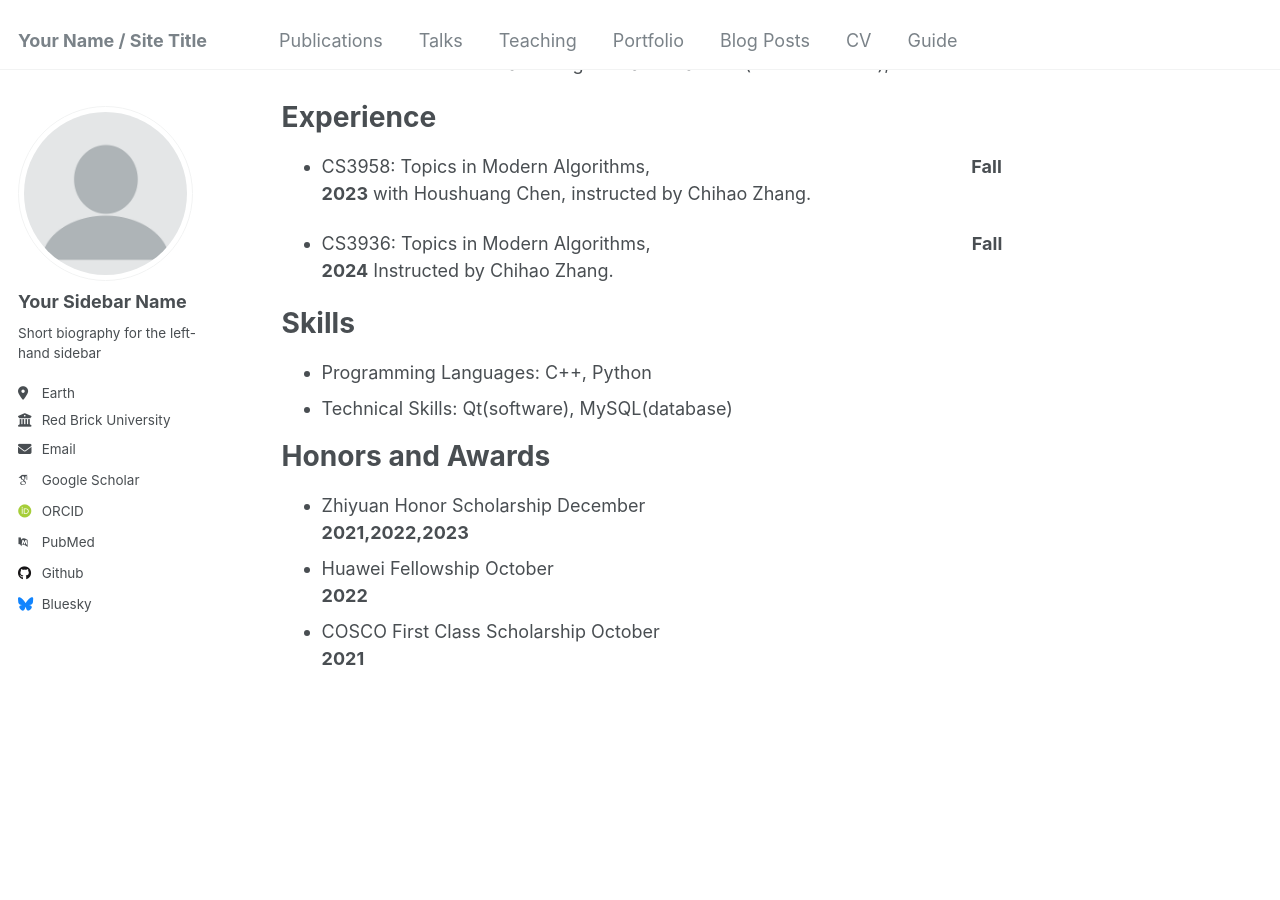
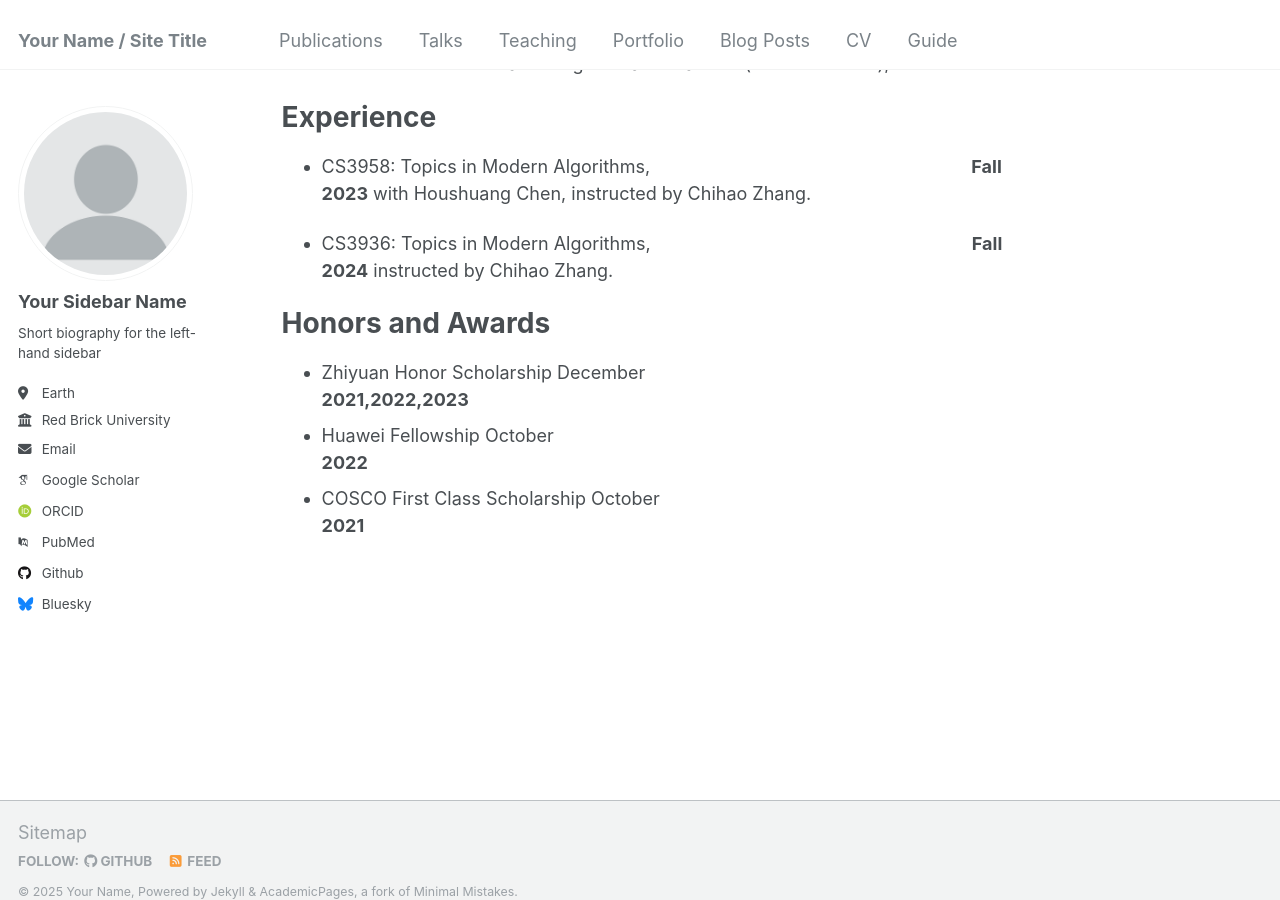
Before and after one commit to AlchemistYe/alchemistye.github.io, a Jekyll site: the page built from _pages/about.md, in a window 1280 px wide and 900 px high, scrolled down 804 px. Built offline with Jekyll 4.4.1, drawn with Linux system fonts in a browser that asks for light colours; some web fonts are replaced.

Commit message:
Update about.md

```diff
--- a/_pages/about.md
+++ b/_pages/about.md
@@ -39,12 +39,8 @@ Experience
     with Houshuang Chen, instructed by Chihao Zhang.
 
 * CS3936: Topics in Modern Algorithms, &emsp;&emsp;&emsp;&emsp;&emsp;&emsp;&emsp;&emsp;&emsp; &emsp;&emsp;&emsp;&emsp;&emsp;&emsp;&emsp;&emsp; **Fall 2024**
-    Instructed by Chihao Zhang.
+    instructed by Chihao Zhang.
 
-Skills
-======
-* Programming Languages: C++, Python
-* Technical Skills: Qt(software), MySQL(database)
 
 Honors and Awards
 ======
```
